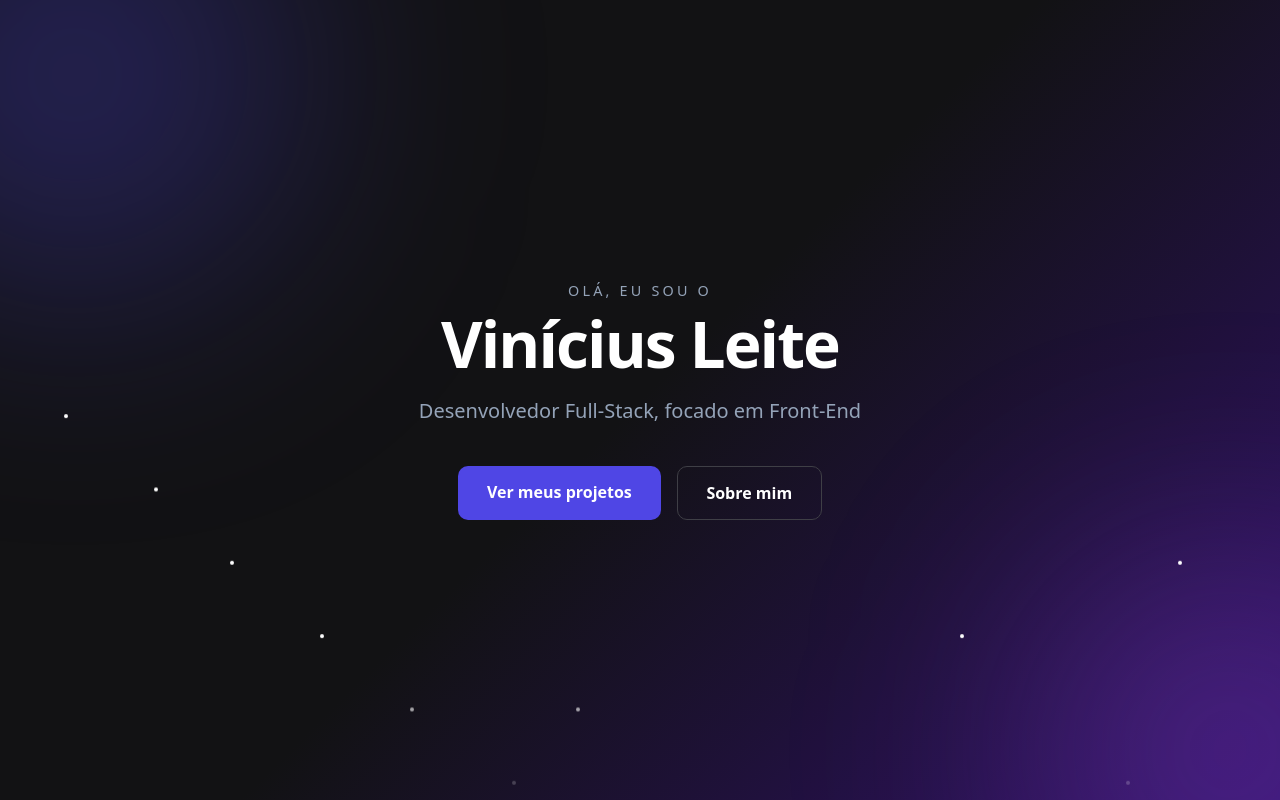
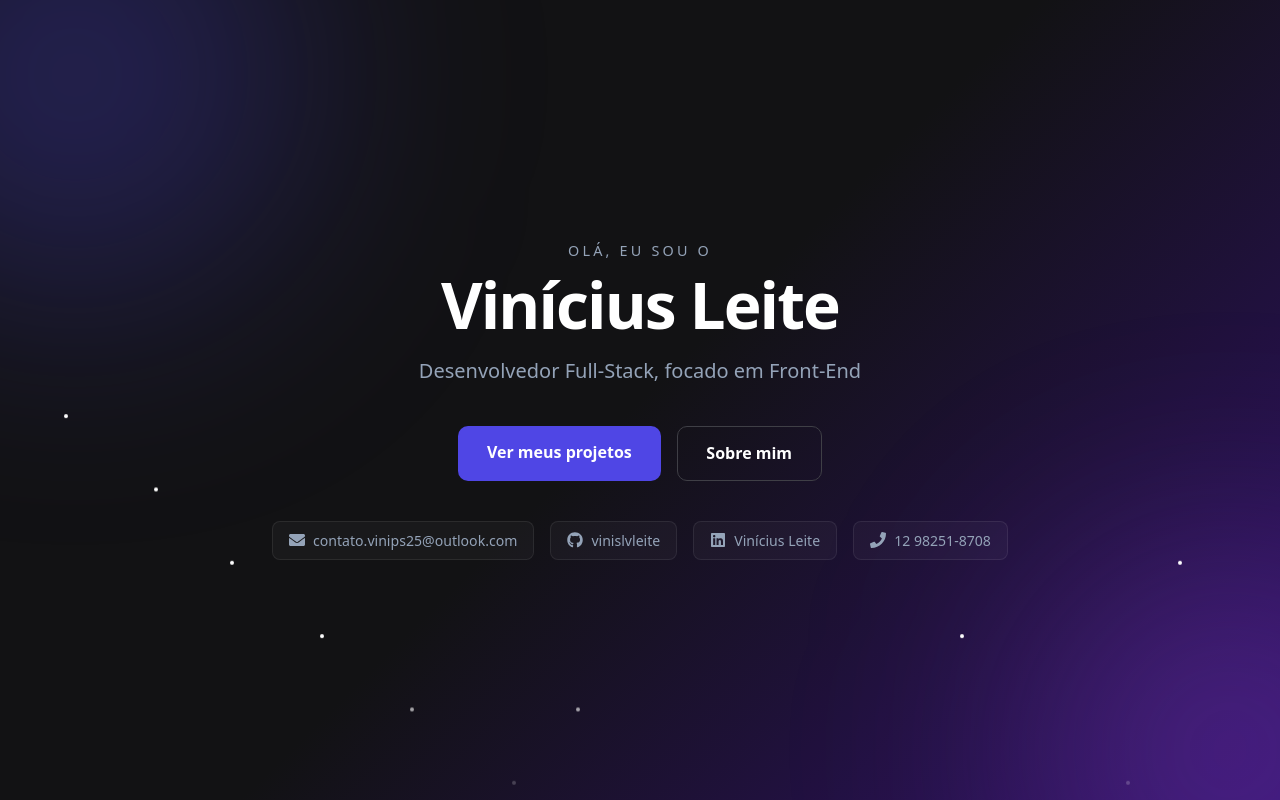
Before and after one commit to vinislvleite/portfoliosakaue, a Next.js app in the folder frontend/: page / in a window 1280 px wide. Built offline with nearby package versions, Linux system fonts and the light colour scheme.

Commit message:
feat: Adicionando contato na página principal

```diff
--- a/frontend/src/app/page.js
+++ b/frontend/src/app/page.js
@@ -3,6 +3,7 @@
 import React from "react";
 import Link from "next/link";
 import styles from "./page.module.css";
+import { FaEnvelope, FaGithub, FaLinkedin, FaPhone } from "react-icons/fa";
 
 const Page = () => {
   return (
@@ -29,10 +30,28 @@ const Page = () => {
           <Link href="/projetos" className={styles.buttonProjetos}>
             Ver meus projetos
           </Link>
-
           <Link href="/introducao" className={styles.buttonHome}>
             Sobre mim
           </Link>
+        </div>
+
+        <div className={styles.contactRow}>
+          <a href="mailto:contato.vinips25@outlook.com" className={styles.contactItem} title="Email">
+            <FaEnvelope />
+            <span>contato.vinips25@outlook.com</span>
+          </a>
+          <a href="https://github.com/vinislvleite" target="_blank" rel="noopener noreferrer" className={styles.contactItem} title="GitHub">
+            <FaGithub />
+            <span>vinislvleite</span>
+          </a>
+          <a href="https://www.linkedin.com/in/vinícius-leite-4792b02ba/" target="_blank" rel="noopener noreferrer" className={styles.contactItem} title="LinkedIn">
+            <FaLinkedin />
+            <span>Vinícius Leite</span>
+          </a>
+          <a href="tel:+5512982518708" className={styles.contactItem} title="Telefone">
+            <FaPhone />
+            <span>12 98251-8708</span>
+          </a>
         </div>
       </div>
     </main>
--- a/frontend/src/app/page.module.css
+++ b/frontend/src/app/page.module.css
@@ -260,6 +260,39 @@
   transform: translateY(-3px);
 }
 
+.contactRow {
+  display: flex;
+  flex-wrap: wrap;
+  justify-content: center;
+  gap: 1rem;
+  margin-top: 2.5rem;
+}
+
+.contactItem {
+  display: flex;
+  align-items: center;
+  gap: 0.5rem;
+  color: #94a3b8;
+  text-decoration: none;
+  font-size: 0.88rem;
+  padding: 0.5rem 1rem;
+  border: 1px solid rgba(255, 255, 255, 0.08);
+  border-radius: 8px;
+  background: rgba(255, 255, 255, 0.03);
+  transition: all 0.2s ease;
+}
+
+.contactItem:hover {
+  color: #ffffff;
+  border-color: #6366f1;
+  background: rgba(99, 102, 241, 0.1);
+  transform: translateY(-2px);
+}
+
+.contactItem svg {
+  font-size: 1rem;
+  flex-shrink: 0;
+}
 
 @media (max-width: 768px) {
   .title {
@@ -289,4 +322,9 @@
     width: 250px;
     height: 250px;
   }
+
+  .contactRow {
+    flex-direction: column;
+    align-items: center;
+  }
 }
```
